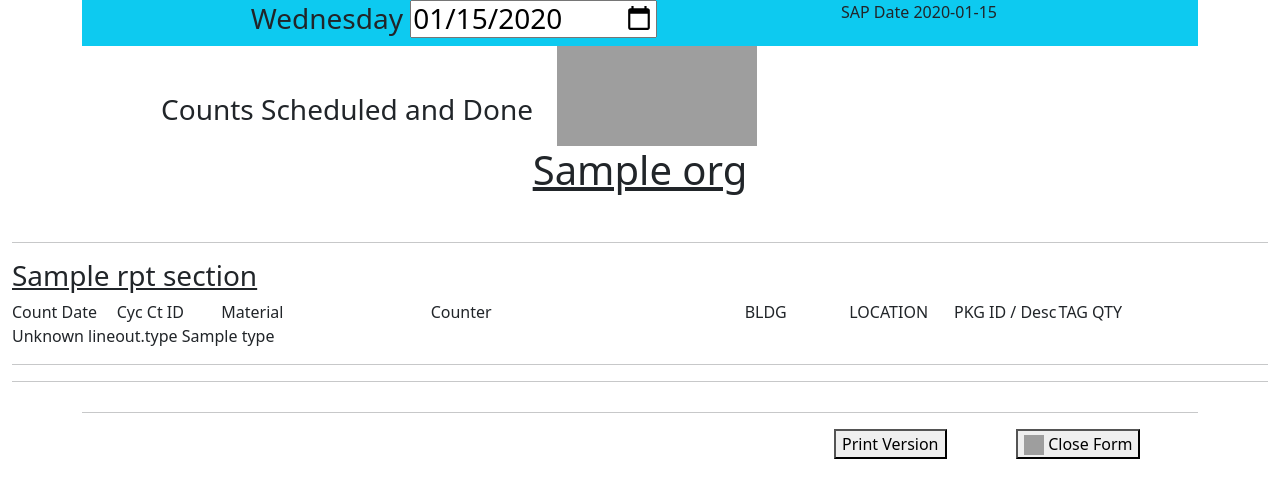
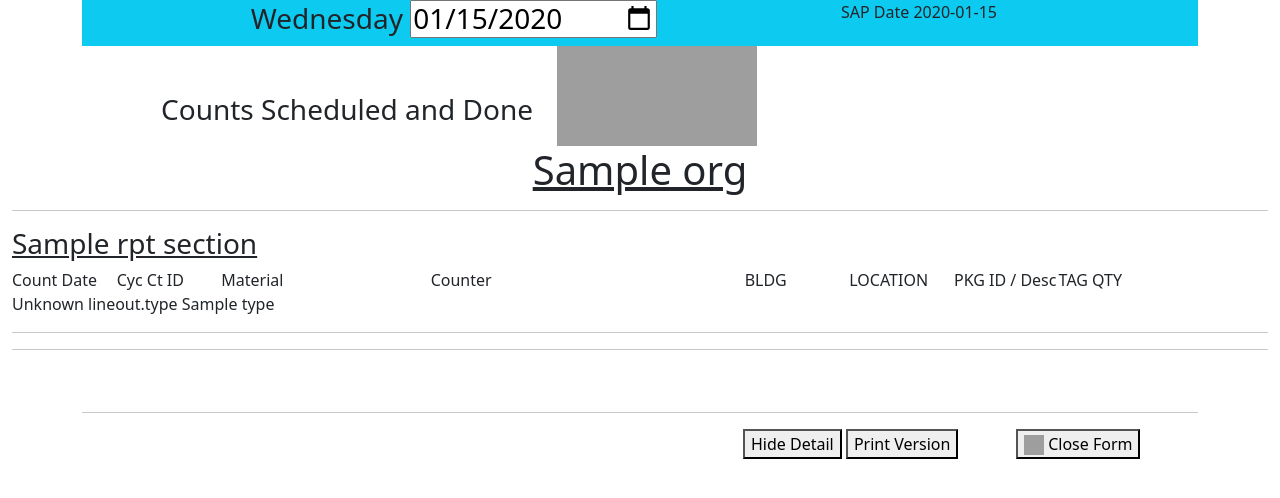
Before and after one commit to calvinc-org-10/WICS-3, a Django app: template WICS/templates/rpt_CountSummary.html in a window 1280 px wide. Shown: the top 498 px of the page. Run offline with Django 3.2, Linux system fonts and the light colour scheme; the template is opened without the code that fills it: most values are stand-ins (such as "Sample title", 1, 10 or a date in 2020); some libraries are stand-ins or nearby versions; grey boxes are pictures that could not be loaded.

Commit message:
Ct Summary - button to Hide/Show Detail Closes #51

```diff
--- a/WICS/templates/rpt_CountSummary.html
+++ b/WICS/templates/rpt_CountSummary.html
@@ -49,7 +49,6 @@
                     </div>
                     <h1><u> {{ RptSection.org.orgname }} </u></h1>
                 </div>
-            <br>
         {% endifchanged %}
         <hr>
         <h3><u>{{ RptSection.Title }}</u></h3>
@@ -65,6 +64,7 @@
         </div>
         {% for ent in RptSection.outputrows %}
             {% if ent.type == 'Detail' %}
+            <div class="CtSummDetail">
             <div class="row g-0 calvin-smalltext">
                 <div class="col-1">{{ CountDate|date:"m/d" }}</div>
                 <div class="col-1">{{ ent.CycCtID }}</div>
@@ -90,6 +90,7 @@
                 {% if ent.MovDurCt %}<b>MOVEMENT DURING COUNT</b>{% endif %}
             </div>
             {% endif %}
+            </div>
             {% elif ent.type == 'Summary' %}
             <div>
                 <b>SAP:</b>
@@ -169,8 +170,9 @@
     <hr>
     <div class="container">
         <div class="row mx-auto max-width=100%">
-            <div class="col-8"></div>
-            <div class="col-2">
+            <div class="col-7"></div>
+            <div class="col-3">
+                <button id="swap_detail_disp_btn" type="button" class="d-print-none" onclick="swap_detail_disp();">Hide Detail</button>
                 <button id="swap_prt_disp_btn" type="button" class="d-print-none" onclick="swap_prt_disp();">Print Version</button>
             </div>
             <div class="col-2">
@@ -249,6 +251,20 @@
         }
     }
 
+    //---------
+
+    function swap_detail_disp() {
+        // Hide/Show detail records
+        let detailvis = $(".CtSummDetail").attr("style");
+        if (detailvis==undefined) {
+            $(".CtSummDetail").css("display","none")
+            $("#swap_detail_disp_btn").html("Show Detail")
+        } else {
+            $(".CtSummDetail").removeAttr("style")
+            $("#swap_detail_disp_btn").html("Hide Detail")
+        }
+    }
+
 </script>
 
 {% endblock %}
```
